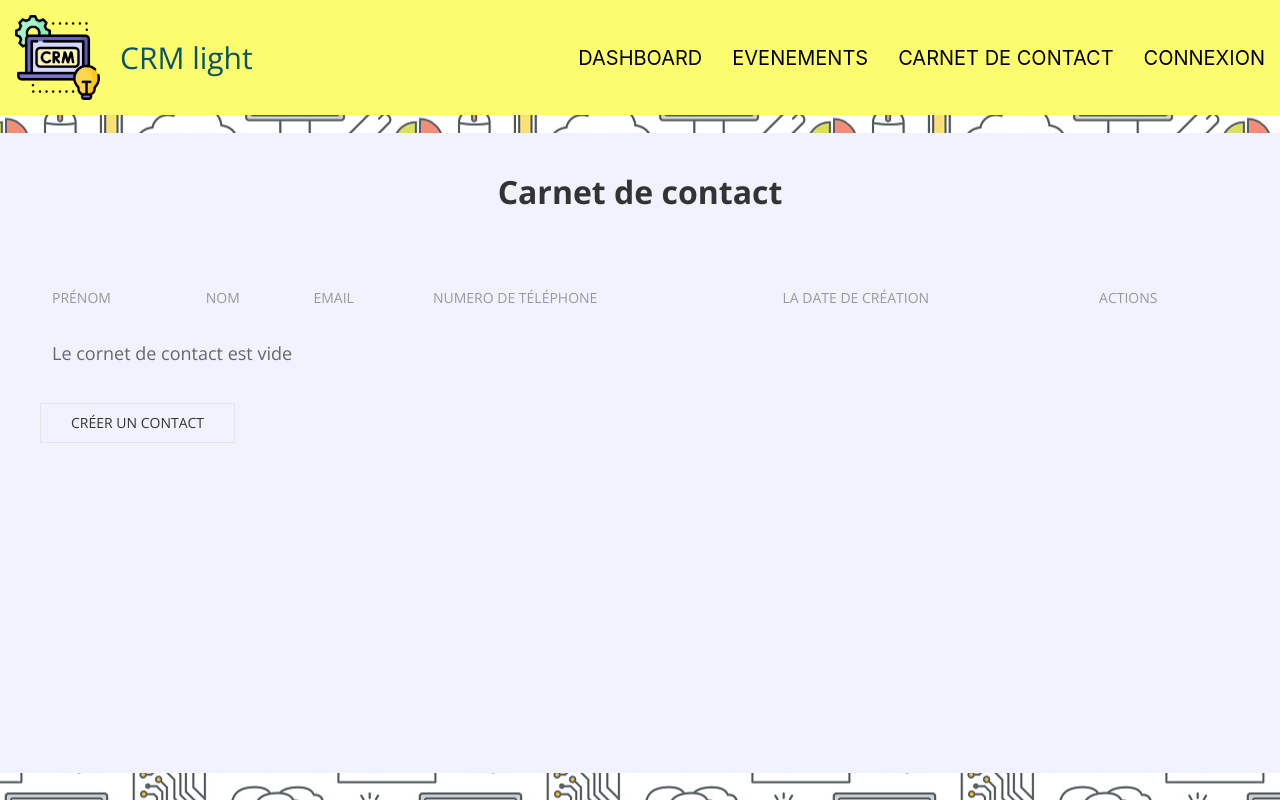
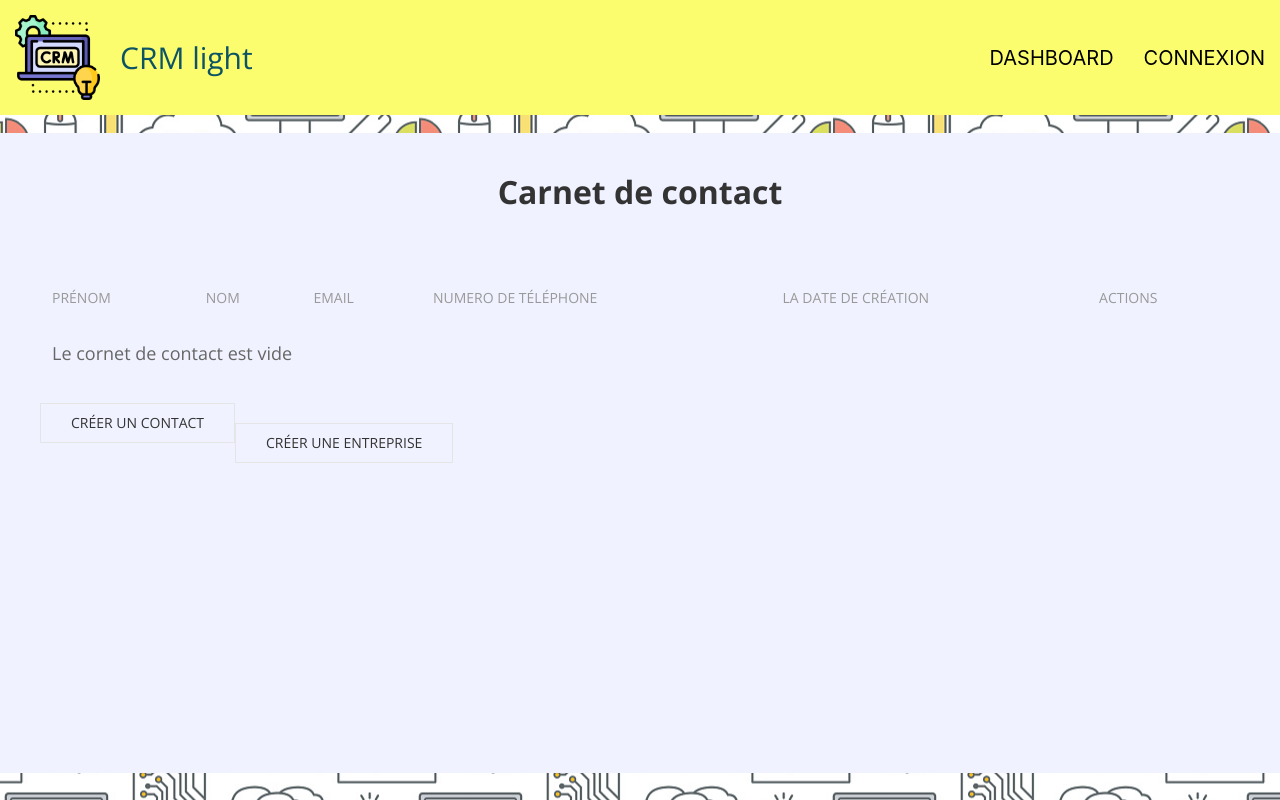
Before and after one commit to GordienkoM/CRMlight, a Symfony app: template templates/contact/index.html.twig in a window 1280 px wide. Run offline with Twig, Linux system fonts and the light colour scheme; the template is opened without the code that fills it, so the values that code supplies are empty; some libraries are stand-ins or nearby versions; some web fonts are replaced.

Commit message:
edit wies

```diff
--- a/src/Controller/CompanyController.php
+++ b/src/Controller/CompanyController.php
@@ -24,7 +24,7 @@ class CompanyController extends AbstractController
     {
         $companies = $companyRepository->findBy(
             ['enable' => 'true'],
-            ['lastname' => 'ASC']
+            ['name' => 'ASC']
         );
 
         return $this->render('company/index.html.twig', [
--- a/src/Form/RegistrationFormType.php
+++ b/src/Form/RegistrationFormType.php
@@ -50,6 +50,10 @@ class RegistrationFormType extends AbstractType
                     ]),
                 ],
             ])
+            ->add('submit', SubmitType::class, [
+                'label_format' => 'Ajouter',
+                'attr' => ['class' => 'uk-button uk-button-secondary']
+            ]);
         ;
     }
 
--- a/templates/base.html.twig
+++ b/templates/base.html.twig
@@ -36,15 +36,19 @@
                 <li class="uk-navbar-item">
                     <a href="{{ path('main') }}">Dashboard</a>
                 </li>
+                {% if app.user %}
                 <li>
-                    <a href="">Evenements</a>
+                    <a href="{{ path('calendar') }}">Calendrier</a>
                     <div class="uk-navbar-dropdown">
                         <ul class="uk-nav uk-navbar-dropdown-nav">
                             <li>
-                                <a href="{{ path('event_index') }}">Evenements</a>
+                                <a href="{{ path('calendar') }}">Calendrier</a>
                             </li>
                             <li>
-                                <a href="{{ path('event_new') }}">Ajouter un evenement</a>
+                                <a href="{{ path('event_index') }}">Evénements</a>
+                            </li>
+                            <li>
+                                <a href="{{ path('event_new') }}">Ajouter un événement</a>
                             </li>
                         </ul>
                     </div>
@@ -67,6 +71,7 @@
                         </ul>
                     </div>
                 </li>
+                {% endif %}
                 {% if is_granted("ROLE_ADMIN") %}
                     <li>
                         <a href="">Admin</a>
@@ -103,10 +108,10 @@
                     <a href="{{ path('main') }}">Accuil</a>
                 </li>
                 <li class="uk-navbar-item">
-                    <a href="{{ path('event_index') }}">Evenements</a>
+                    <a href="{{ path('event_index') }}">événements</a>
                 </li>
                 <li class="uk-navbar-item">
-                    <a href="{{ path('event_new') }}">Ajouter un evenement</a>
+                    <a href="{{ path('event_new') }}">Ajouter un événement</a>
                 </li>
                 <li class="uk-navbar-item">
                     <a href="{{ path('main') }}">Test</a>
--- a/templates/company/index.html.twig
+++ b/templates/company/index.html.twig
@@ -41,5 +41,7 @@
         </tbody>
     </table>
 
-    <a href="{{ path('company_new') }}">Create new</a>
+        <div class="uk-margin">
+        <a class="uk-button uk-button-default uk-text-center" href="{{ path('company_new') }}">Créer une entreprise</a>
+    </div>
 {% endblock %}
--- a/templates/contact/index.html.twig
+++ b/templates/contact/index.html.twig
@@ -36,7 +36,12 @@
         {% endfor %}
         </tbody>
     </table>
-    <div class="uk-margin">
-        <a class="uk-button uk-button-default uk-text-center" href="{{ path('contact_new') }}">Créer un contact</a>
+    <div class="uk-flex">
+        <div class="uk-margin">
+            <a class="uk-button uk-button-default uk-text-center" href="{{ path('contact_new') }}">Créer un contact</a>
+        </div>
+        <div class="uk-margin">
+            <a class="uk-button uk-button-default uk-text-center" href="{{ path('company_new') }}">Créer une entreprise</a>
+        </div>
     </div>
 {% endblock %}
```
